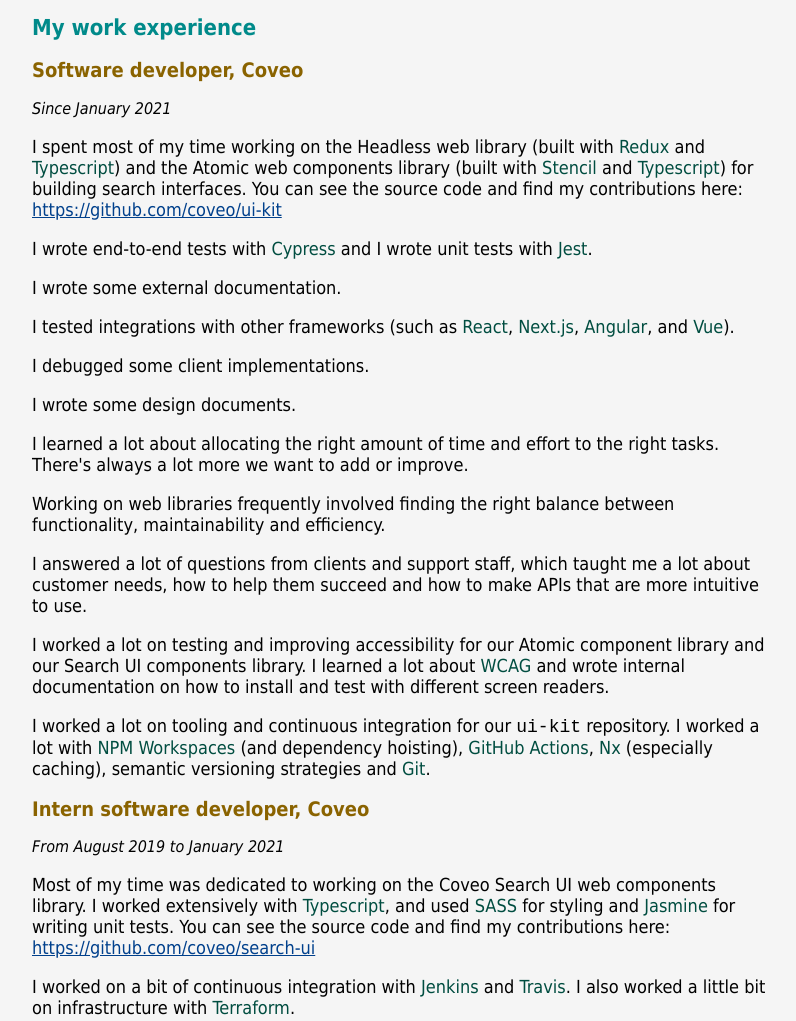
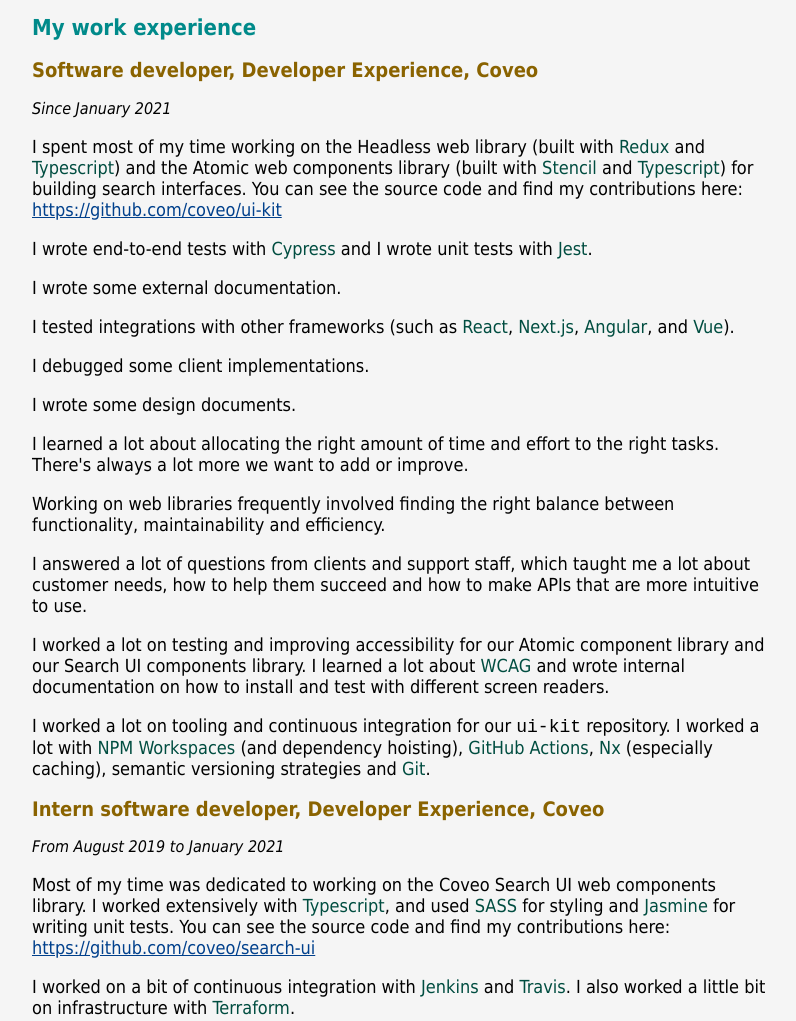
Before and after one commit to Benjamint22/resume, a website: page static/index.html in a window 1280 px wide. Shown: the part 1378-2399 px from the top of the page, without its empty margins (240-1036 px from the left). Drawn offline with Linux system fonts and the light colour scheme.

Commit message:
added Coveo team

```diff
--- a/static/index.html
+++ b/static/index.html
@@ -278,7 +278,7 @@
     <section id="work-experience">
       <h1>My work experience</h1>
       <article>
-        <h2>Software developer, Coveo</h2>
+        <h2>Software developer, Developer Experience, Coveo</h2>
         <div class="time-span">
           Since <time datetime="2021-01">January 2021</time>
         </div>
@@ -333,7 +333,7 @@
         </p>
       </article>
       <article>
-        <h2>Intern software developer, Coveo</h2>
+        <h2>Intern software developer, Developer Experience, Coveo</h2>
         <div class="time-span">
           From <time datetime="2019-08">August 2019</time> to
           <time datetime="2021-01">January 2021</time>
```
